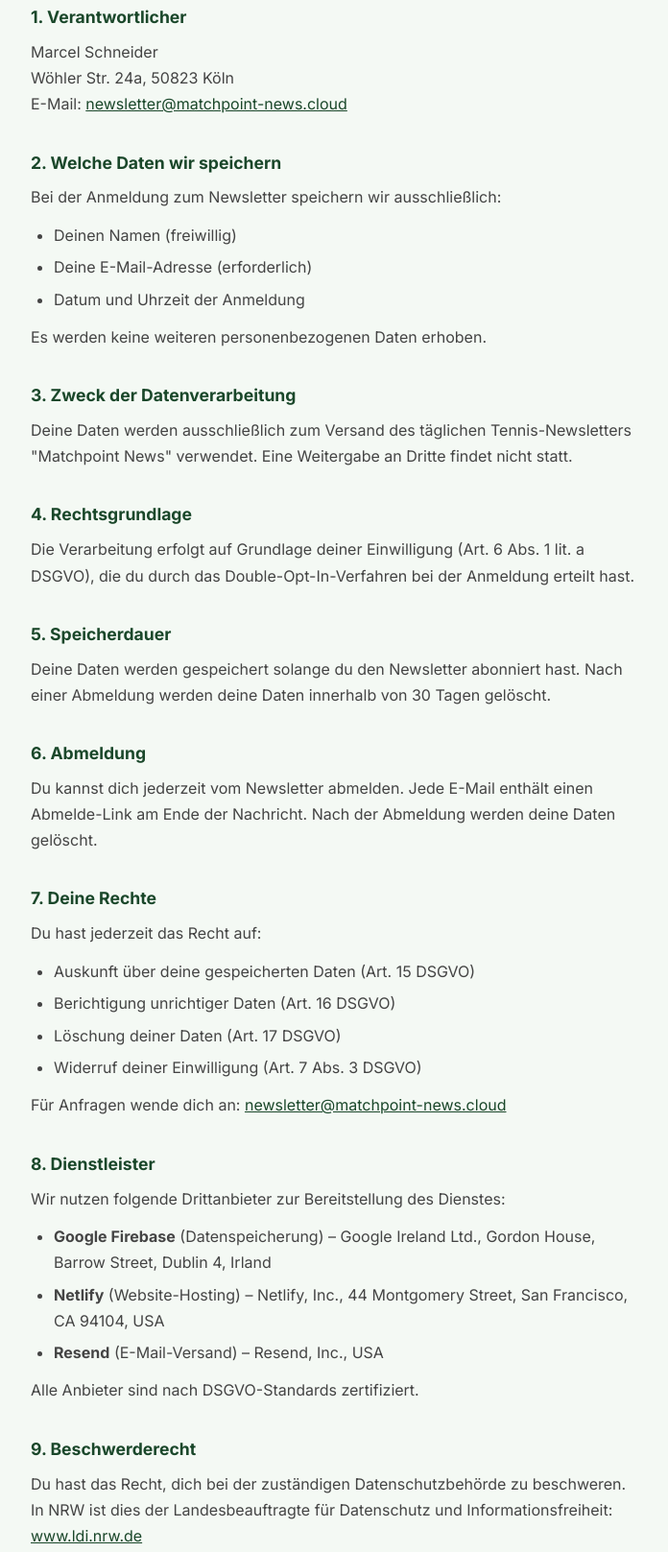
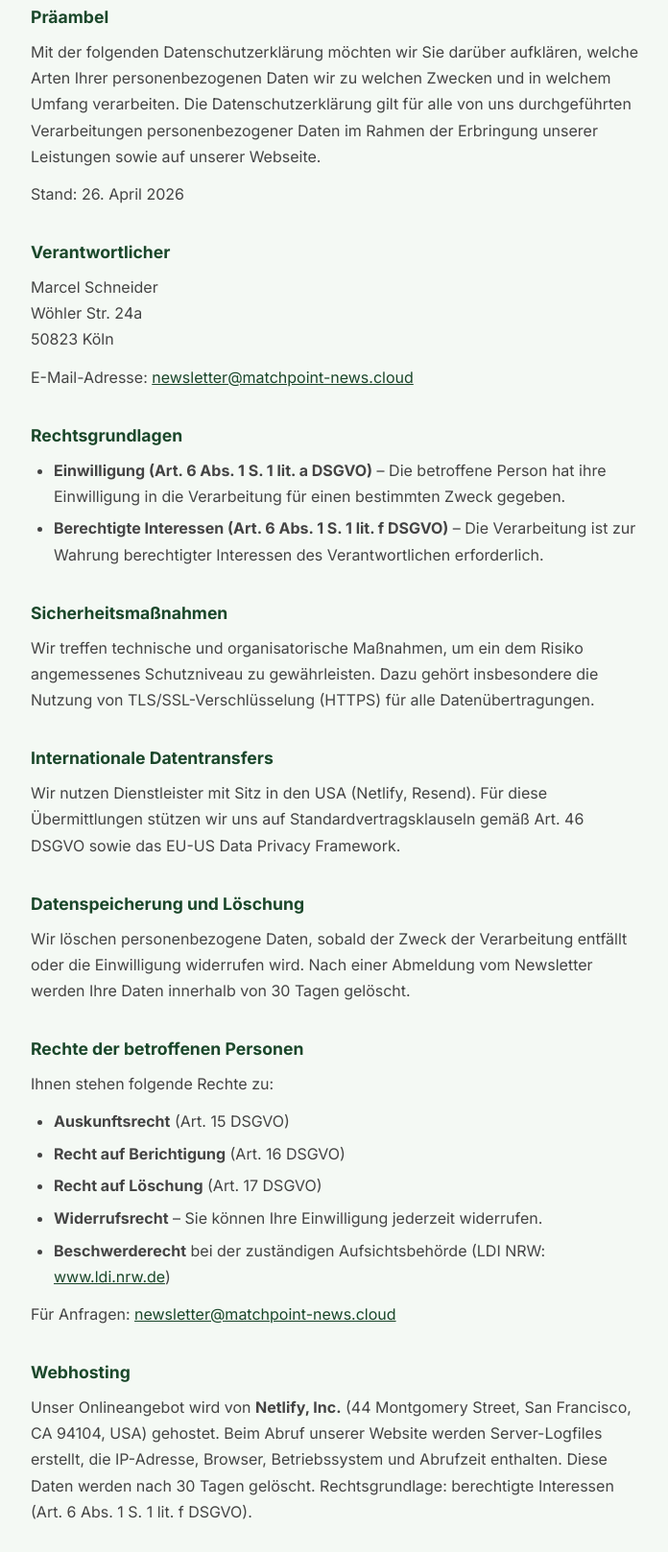
Before and after one commit to briscomarcel-ops/matchpoint-news, a website: page datenschutz.html in a window 1280 px wide. Shown: the part 196-1813 px from the top of the page at 96% size, without its empty margins (290-986 px from the left). Drawn offline with Linux system fonts and the light colour scheme.

Commit message:
Add files via upload

```diff
--- a/datenschutz.html
+++ b/datenschutz.html
@@ -14,87 +14,73 @@
     .content { max-width: 700px; margin: 3rem auto; padding: 0 2rem 4rem; }
     h1 { font-size: 2rem; font-weight: 900; color: #1a472a; margin-bottom: 2rem; }
     h2 { font-size: 1.1rem; font-weight: 700; color: #1a472a; margin: 2rem 0 0.5rem; }
+    h3 { font-size: 1rem; font-weight: 600; margin: 1.25rem 0 0.4rem; }
     p { color: #444; margin-bottom: 0.75rem; }
     ul { color: #444; margin: 0.5rem 0 0.75rem 1.5rem; }
     li { margin-bottom: 0.4rem; }
     a { color: #1a472a; }
+    .seal { margin-top: 2rem; font-size: 0.8rem; color: #888; }
   </style>
 </head>
 <body>
   <nav><a href="/">🎾 Matchpoint News</a></nav>
   <div class="content">
-    <h1>Datenschutzerklärung</h1>
 
-    <h2>1. Verantwortlicher</h2>
-    <p>
-      Marcel Schneider<br>
-      Wöhler Str. 24a, 50823 Köln<br>
-      E-Mail: <a href="mailto:newsletter@matchpoint-news.cloud">newsletter@matchpoint-news.cloud</a>
-    </p>
+<h1>Datenschutzerklärung</h1>
+<h2 id="m716">Präambel</h2>
+<p>Mit der folgenden Datenschutzerklärung möchten wir Sie darüber aufklären, welche Arten Ihrer personenbezogenen Daten wir zu welchen Zwecken und in welchem Umfang verarbeiten. Die Datenschutzerklärung gilt für alle von uns durchgeführten Verarbeitungen personenbezogener Daten im Rahmen der Erbringung unserer Leistungen sowie auf unserer Webseite.</p>
+<p>Stand: 26. April 2026</p>
 
-    <h2>2. Welche Daten wir speichern</h2>
-    <p>Bei der Anmeldung zum Newsletter speichern wir ausschließlich:</p>
-    <ul>
-      <li>Deinen Namen (freiwillig)</li>
-      <li>Deine E-Mail-Adresse (erforderlich)</li>
-      <li>Datum und Uhrzeit der Anmeldung</li>
-    </ul>
-    <p>Es werden keine weiteren personenbezogenen Daten erhoben.</p>
+<h2 id="m3">Verantwortlicher</h2>
+<p>Marcel Schneider<br>Wöhler Str. 24a<br>50823 Köln</p>
+<p>E-Mail-Adresse: <a href="mailto:newsletter@matchpoint-news.cloud">newsletter@matchpoint-news.cloud</a></p>
 
-    <h2>3. Zweck der Datenverarbeitung</h2>
-    <p>
-      Deine Daten werden ausschließlich zum Versand des täglichen Tennis-Newsletters
-      "Matchpoint News" verwendet. Eine Weitergabe an Dritte findet nicht statt.
-    </p>
+<h2 id="m2427">Rechtsgrundlagen</h2>
+<ul>
+  <li><strong>Einwilligung (Art. 6 Abs. 1 S. 1 lit. a DSGVO)</strong> – Die betroffene Person hat ihre Einwilligung in die Verarbeitung für einen bestimmten Zweck gegeben.</li>
+  <li><strong>Berechtigte Interessen (Art. 6 Abs. 1 S. 1 lit. f DSGVO)</strong> – Die Verarbeitung ist zur Wahrung berechtigter Interessen des Verantwortlichen erforderlich.</li>
+</ul>
 
-    <h2>4. Rechtsgrundlage</h2>
-    <p>
-      Die Verarbeitung erfolgt auf Grundlage deiner Einwilligung (Art. 6 Abs. 1 lit. a DSGVO),
-      die du durch das Double-Opt-In-Verfahren bei der Anmeldung erteilt hast.
-    </p>
+<h2 id="m27">Sicherheitsmaßnahmen</h2>
+<p>Wir treffen technische und organisatorische Maßnahmen, um ein dem Risiko angemessenes Schutzniveau zu gewährleisten. Dazu gehört insbesondere die Nutzung von TLS/SSL-Verschlüsselung (HTTPS) für alle Datenübertragungen.</p>
 
-    <h2>5. Speicherdauer</h2>
-    <p>
-      Deine Daten werden gespeichert solange du den Newsletter abonniert hast.
-      Nach einer Abmeldung werden deine Daten innerhalb von 30 Tagen gelöscht.
-    </p>
+<h2 id="m24">Internationale Datentransfers</h2>
+<p>Wir nutzen Dienstleister mit Sitz in den USA (Netlify, Resend). Für diese Übermittlungen stützen wir uns auf Standardvertragsklauseln gemäß Art. 46 DSGVO sowie das EU-US Data Privacy Framework.</p>
 
-    <h2>6. Abmeldung</h2>
-    <p>
-      Du kannst dich jederzeit vom Newsletter abmelden. Jede E-Mail enthält einen
-      Abmelde-Link am Ende der Nachricht. Nach der Abmeldung werden deine Daten gelöscht.
-    </p>
+<h2 id="m12">Datenspeicherung und Löschung</h2>
+<p>Wir löschen personenbezogene Daten, sobald der Zweck der Verarbeitung entfällt oder die Einwilligung widerrufen wird. Nach einer Abmeldung vom Newsletter werden Ihre Daten innerhalb von 30 Tagen gelöscht.</p>
 
-    <h2>7. Deine Rechte</h2>
-    <p>Du hast jederzeit das Recht auf:</p>
-    <ul>
-      <li>Auskunft über deine gespeicherten Daten (Art. 15 DSGVO)</li>
-      <li>Berichtigung unrichtiger Daten (Art. 16 DSGVO)</li>
-      <li>Löschung deiner Daten (Art. 17 DSGVO)</li>
-      <li>Widerruf deiner Einwilligung (Art. 7 Abs. 3 DSGVO)</li>
-    </ul>
-    <p>
-      Für Anfragen wende dich an:
-      <a href="mailto:newsletter@matchpoint-news.cloud">newsletter@matchpoint-news.cloud</a>
-    </p>
+<h2 id="m10">Rechte der betroffenen Personen</h2>
+<p>Ihnen stehen folgende Rechte zu:</p>
+<ul>
+  <li><strong>Auskunftsrecht</strong> (Art. 15 DSGVO)</li>
+  <li><strong>Recht auf Berichtigung</strong> (Art. 16 DSGVO)</li>
+  <li><strong>Recht auf Löschung</strong> (Art. 17 DSGVO)</li>
+  <li><strong>Widerrufsrecht</strong> – Sie können Ihre Einwilligung jederzeit widerrufen.</li>
+  <li><strong>Beschwerderecht</strong> bei der zuständigen Aufsichtsbehörde (LDI NRW: <a href="https://www.ldi.nrw.de" target="_blank">www.ldi.nrw.de</a>)</li>
+</ul>
+<p>Für Anfragen: <a href="mailto:newsletter@matchpoint-news.cloud">newsletter@matchpoint-news.cloud</a></p>
 
-    <h2>8. Dienstleister</h2>
-    <p>Wir nutzen folgende Drittanbieter zur Bereitstellung des Dienstes:</p>
-    <ul>
-      <li><strong>Google Firebase</strong> (Datenspeicherung) – Google Ireland Ltd., Gordon House, Barrow Street, Dublin 4, Irland</li>
-      <li><strong>Netlify</strong> (Website-Hosting) – Netlify, Inc., 44 Montgomery Street, San Francisco, CA 94104, USA</li>
-      <li><strong>Resend</strong> (E-Mail-Versand) – Resend, Inc., USA</li>
-    </ul>
-    <p>Alle Anbieter sind nach DSGVO-Standards zertifiziert.</p>
+<h2 id="m225">Webhosting</h2>
+<p>Unser Onlineangebot wird von <strong>Netlify, Inc.</strong> (44 Montgomery Street, San Francisco, CA 94104, USA) gehostet. Beim Abruf unserer Website werden Server-Logfiles erstellt, die IP-Adresse, Browser, Betriebssystem und Abrufzeit enthalten. Diese Daten werden nach 30 Tagen gelöscht. Rechtsgrundlage: berechtigte Interessen (Art. 6 Abs. 1 S. 1 lit. f DSGVO).</p>
 
-    <h2>9. Beschwerderecht</h2>
-    <p>
-      Du hast das Recht, dich bei der zuständigen Datenschutzbehörde zu beschweren.
-      In NRW ist dies der Landesbeauftragte für Datenschutz und Informationsfreiheit:
-      <a href="https://www.ldi.nrw.de" target="_blank">www.ldi.nrw.de</a>
-    </p>
+<h2 id="m17">Newsletter</h2>
+<p>Wir versenden Newsletter ausschließlich mit Einwilligung der Empfänger (Double-Opt-In-Verfahren). Gespeichert werden: Name (freiwillig), E-Mail-Adresse, Datum der Anmeldung.</p>
+<p>Die Daten werden ausschließlich zum Versand des Newsletters verwendet und nicht an Dritte weitergegeben. Sie können den Newsletter jederzeit über den Abmelde-Link am Ende jeder E-Mail kündigen.</p>
+<ul>
+  <li><strong>Dienstleister Datenspeicherung:</strong> Google Firebase / Firestore (Google Ireland Ltd., Gordon House, Barrow Street, Dublin 4, Irland)</li>
+  <li><strong>Dienstleister E-Mail-Versand:</strong> Resend, Inc., USA</li>
+</ul>
+<p><strong>Rechtsgrundlage:</strong> Einwilligung (Art. 6 Abs. 1 S. 1 lit. a DSGVO).</p>
 
-    <p style="margin-top:2rem;color:#888;font-size:0.85rem;">Stand: April 2026</p>
+<h2 id="m134">Cookies</h2>
+<p>Unsere Website verwendet keine Tracking-Cookies. Es werden lediglich technisch notwendige Funktionen eingesetzt (z. B. hCaptcha zum Schutz vor Spam). hCaptcha wird betrieben von Intuition Machines, Inc., 2211 Selig Drive, Los Angeles, CA 90026, USA. Weitere Informationen: <a href="https://www.hcaptcha.com/privacy" target="_blank">hcaptcha.com/privacy</a>.</p>
+
+<h2 id="m15">Änderungen</h2>
+<p>Wir behalten uns vor, diese Datenschutzerklärung anzupassen, sobald Änderungen der Datenverarbeitung dies erforderlich machen.</p>
+
+<p class="seal"><a href="https://datenschutz-generator.de/" target="_blank" rel="noopener noreferrer nofollow">Erstellt mit kostenlosem Datenschutz-Generator.de von Dr. Thomas Schwenke</a> und angepasst.</p>
+
   </div>
 </body>
 </html>
```
